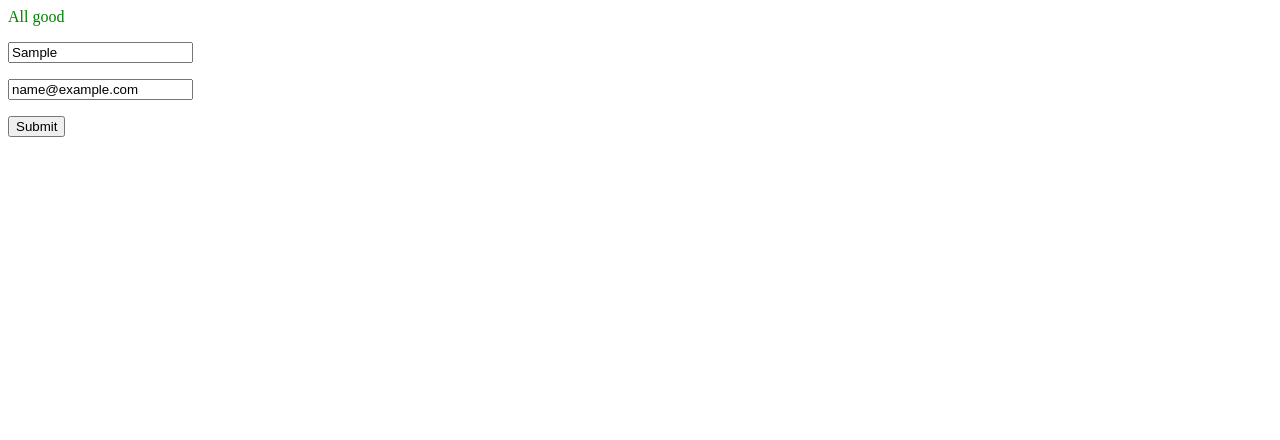
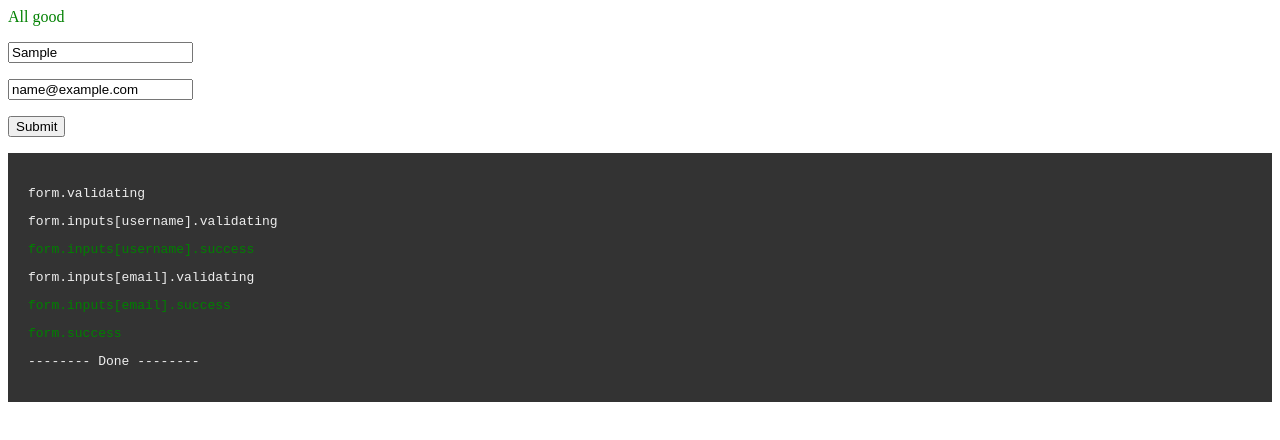
Before and after one commit to manuelvulp/formation, a plain HTML site: page index.html in a window 1280 px wide. Both pictures are taken after typing "Sample", "name@example.com" into the empty fields and a click on the input 36 px from the left and 92 px from the top of the page. Drawn offline with nearby package versions, Linux system fonts and the light colour scheme.

Commit message:
added console

```diff
--- a/index.html
+++ b/index.html
@@ -1,5 +1,23 @@
 <script src="https://code.jquery.com/jquery-1.11.1.min.js"></script>
 <script type="text/javascript" src="formation.js"></script>
+<style>
+
+    .console {
+        background: #333;
+        color: #EEE;
+        font-family: monospace;
+        padding: 20px;
+    }
+
+    .console p.success {
+        color: green;
+    }
+
+    .console p.error {
+        color: red;
+    }
+
+</style>
 
 <p class="js-form-status"></p>
 
@@ -17,14 +35,26 @@
     </p>
 </form>
 
+<div class="js-console console"></div>
+
 <script>
 
+    $console = $('.js-console');
     $formStatus = $('.js-form-status');
     $form = $('.js-form');
     $inputUserName = $('.js-form .js-name');
     $inputUserNameStatus = $('.js-form .js-name-status');
     $inputEmail = $('.js-form .js-email');
     $inputEmailStatus = $('.js-form .js-email-status');
+
+    var TYPES = {
+        'ERROR': 'error',
+        'SUCCESS': 'success'
+    };
+
+    var logText = function (text, type) {
+        $console.append('<p' + (type  ? ' class="' + type + '"' : '') + '>' + text + '</p>');
+    };
 
     /**
      * Fake API
@@ -52,12 +82,17 @@
                 errors = errors ? errors + (', ' + input.optionalCustomNameOrSomething) : input.optionalCustomNameOrSomething;
             });
             $formStatus.text('Failed to validate ' + errors).css({ color: 'red' });
+            logText('form.error', TYPES.ERROR);
+            logText('-------- Done --------');
         },
         validating: function () {
             $formStatus.text('Validating form...').css({ color: 'grey' }).show();
+            logText('form.validating');
         },
         success: function () {
             $formStatus.text('All good').css({ color: 'green' });
+            logText('form.success', TYPES.SUCCESS);
+            logText('-------- Done --------');
         },
         inputs: [
             {
@@ -68,10 +103,15 @@
                 validator: function (value) {
                     return value.length > 3;
                 },
+                validating: function () {
+                    logText('form.inputs[' + form.inputs[0].optionalCustomNameOrSomething + '].validating');
+                },
                 error: function (value) {
+                    logText('form.inputs[' + form.inputs[0].optionalCustomNameOrSomething + '].error', TYPES.ERROR);
                     $inputUserNameStatus.text('Error validating ' + value).css({ color: 'red' }).show();
                 },
                 success: function (value) {
+                    logText('form.inputs[' + form.inputs[0].optionalCustomNameOrSomething + '].success', TYPES.SUCCESS);
                     $inputUserNameStatus.text('').hide();
                 }
             },
@@ -80,9 +120,11 @@
                 selector: $inputEmail,
                 validator: Api.isUniqueEmail,
                 validating: function (value) {
+                    logText('form.inputs[' + form.inputs[1].optionalCustomNameOrSomething + '].validating');
                     $inputEmailStatus.text('Checking if unique email').css({ color: 'grey' }).show();
                 },
                 error: function (value) {
+                    logText('form.inputs[' + form.inputs[1].optionalCustomNameOrSomething + '].error', TYPES.ERROR);
                     if (!value) {
                         $inputEmailStatus.text('Please insert valid email').css({ color: 'red' }).show();
                     } else {
@@ -90,6 +132,7 @@
                     }
                 },
                 success: function (value) {
+                    logText('form.inputs[' + form.inputs[1].optionalCustomNameOrSomething + '].success', TYPES.SUCCESS);
                     $inputEmailStatus.text('').hide();
                 }
             }
```
